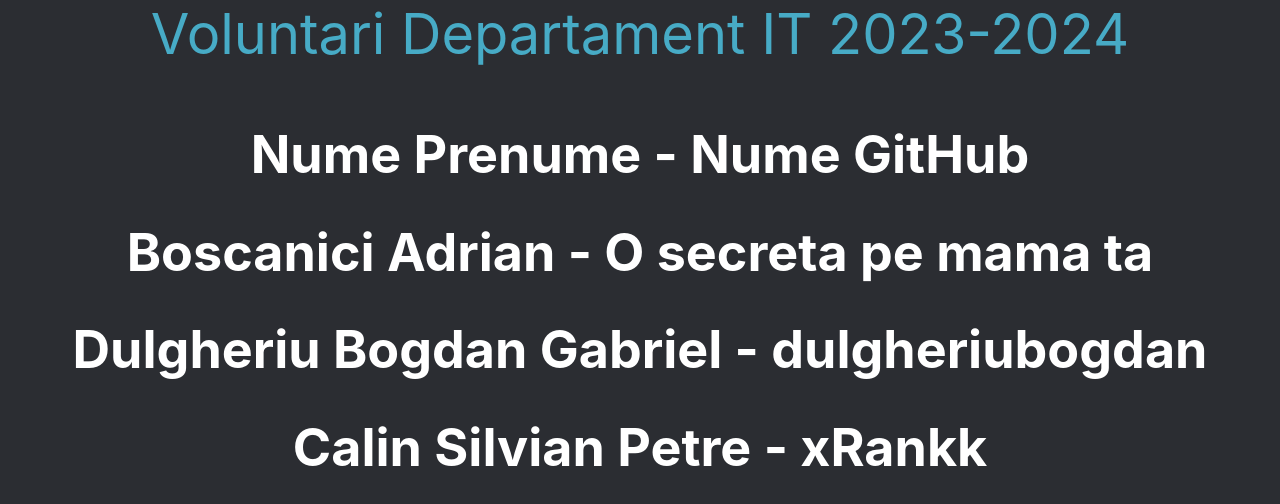
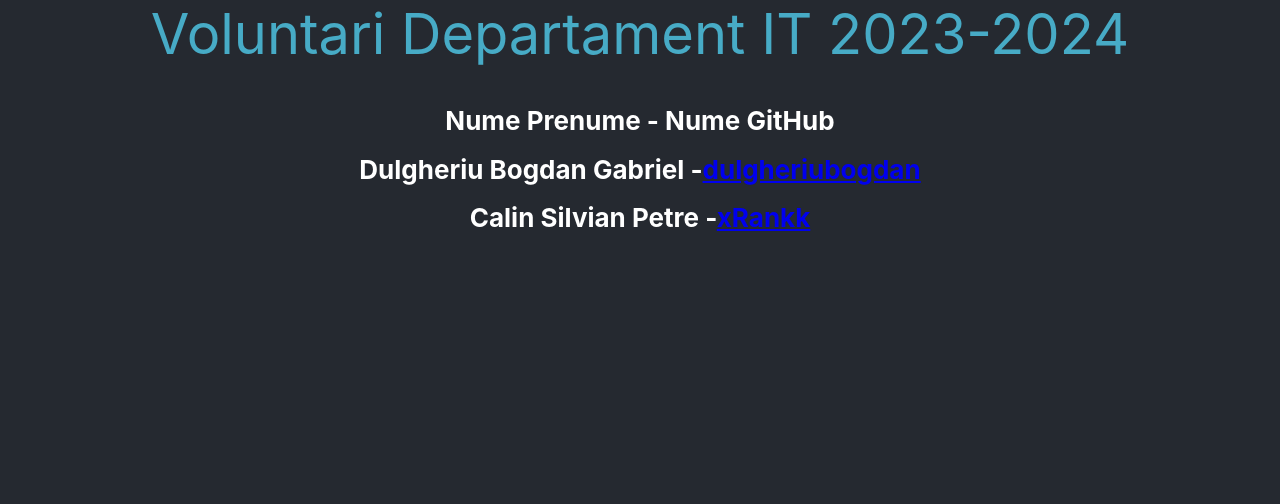
Before and after one commit to DinamitIT/ListaVoluntari, a React (Create React App) app in the folder client/: page / in a window 1280 px wide. Shown: the top 504 px of the page. Built offline with nearby package versions, Linux system fonts and the light colour scheme.

Commit message:
Added href to github name and added tailwind

```diff
--- a/client/package.json
+++ b/client/package.json
@@ -34,5 +34,8 @@
       "last 1 firefox version",
       "last 1 safari version"
     ]
+  },
+  "devDependencies": {
+    "tailwindcss": "^3.3.3"
   }
 }
--- a/client/src/App.css
+++ b/client/src/App.css
@@ -14,7 +14,7 @@
 }
 
 .App-header {
-  background-color: #2b2d32;
+  background-color: #252930;
   min-height: 100vh;
   display: flex;
   flex-direction: column;
@@ -41,6 +41,8 @@
   padding: 20px; /* Optional styling */
 }
 
+h1 { font-size: 100%; }
+
 @keyframes App-logo-spin {
   from {
     transform: rotate(0deg);
--- a/client/src/ListaVoluntari.js
+++ b/client/src/ListaVoluntari.js
@@ -3,10 +3,28 @@
 function ListaVoluntari() {
   return (
     <div className="scrollable-div">
-      <h1>Nume Prenume - Nume GitHub</h1>
-      <h1>Boscanici Adrian - O secreta pe mama ta</h1>
-      <h1>Dulgheriu Bogdan Gabriel - dulgheriubogdan</h1>
-      <h1>Calin Silvian Petre - xRankk</h1>
+      <h1 class=" cursor-s-resize">Nume Prenume - Nume GitHub</h1>
+      <h1>
+        Dulgheriu Bogdan Gabriel -
+        <a
+          href="https://github.com/dulgheriubogdan"
+          target="_blank"
+          rel="noopener noreferrer"
+        >
+          dulgheriubogdan
+        </a>
+      </h1>
+
+      <h1>
+        Calin Silvian Petre -
+        <a
+          href="https://github.com/xRankk"
+          target="_blank"
+          rel="noopener noreferrer"
+        >
+          xRankk
+        </a>
+      </h1>
     </div>
   );
 }
--- /dev/null
+++ b/client/src/input.css
@@ -0,0 +1,3 @@
+@tailwind base;
+@tailwind components;
+@tailwind utilities;
```
Also changed, not shown: client/tailwind.config.js (added, +8 -0 lines), 2 other files (tests, documents, lock files or other folders).
